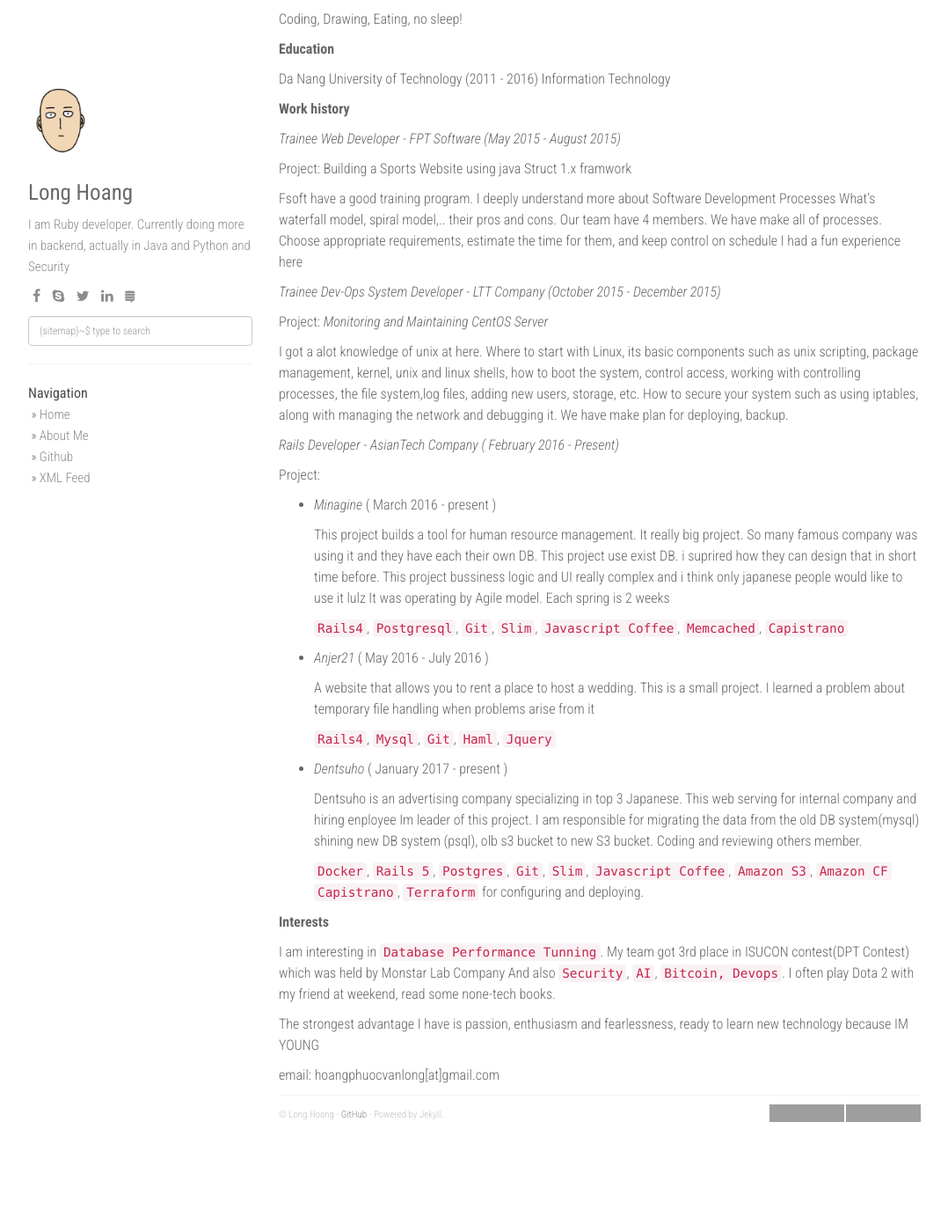
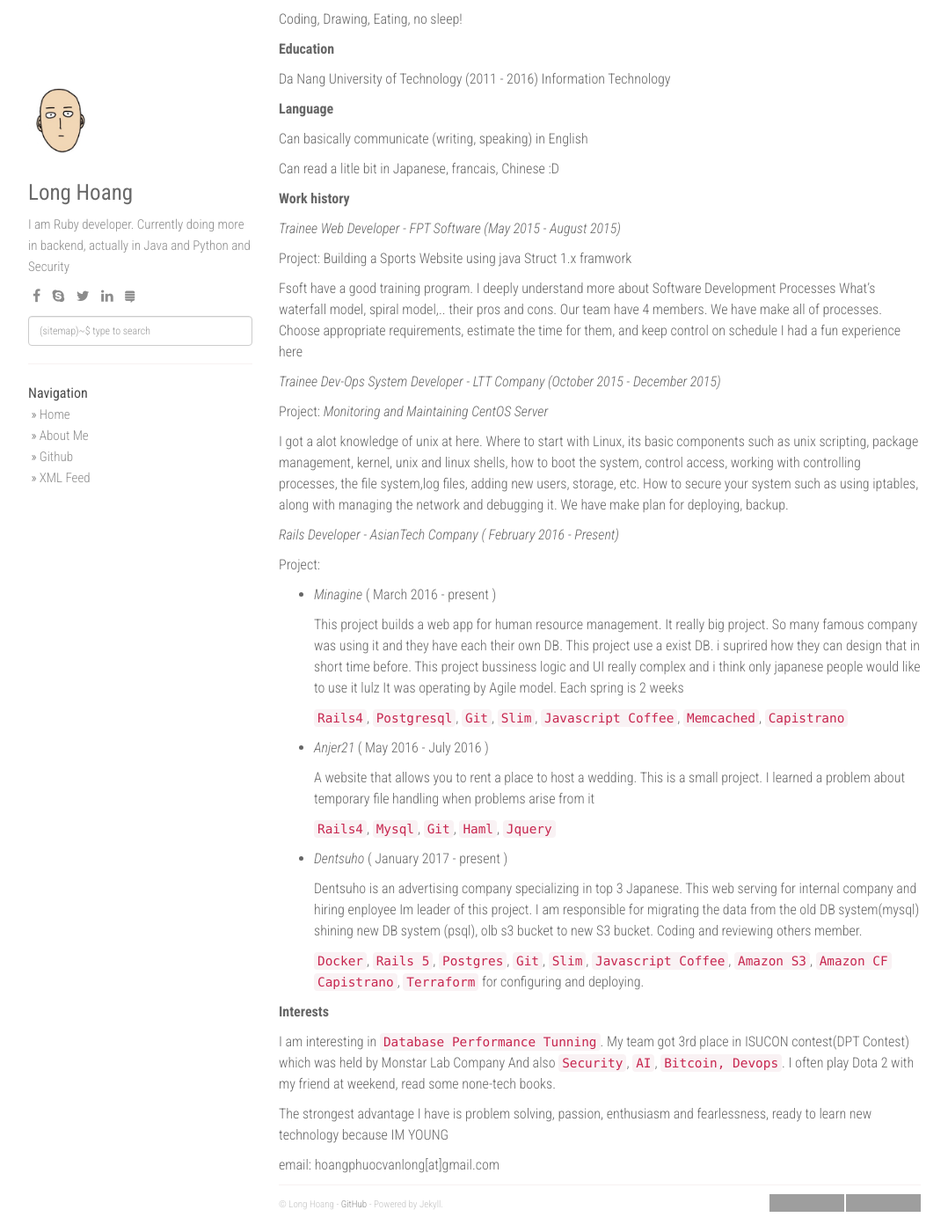
Before and after one commit to SFzxc/SFzxc.github.io, a Jekyll site: the page built from about.md, in a window 1280 px wide and 1400 px high, scrolled down 114 px. Shown: the whole window at 88% size, without its empty margins (53-1131 px from the left). Built offline with Jekyll 4.4.1, drawn with Linux system fonts in a browser that asks for light colours; nearby versions of some CDN libraries; before the commit the page ends 1412 px from its top, so only the background shows below that; grey boxes are pictures that could not be loaded.

Commit message:
fix about

```diff
--- a/about.md
+++ b/about.md
@@ -13,6 +13,12 @@ Coding, Drawing, Eating, no sleep!
 
 Da Nang University of Technology (2011 - 2016)
 Information Technology
+
+**Language**
+
+Can basically communicate (writing, speaking) in English
+
+Can read a litle bit in Japanese, francais, Chinese :D
 
 **Work history**
 
@@ -43,9 +49,9 @@ Information Technology
 
   - *Minagine* ( March 2016 - present )
 
-    This project builds a tool for human resource management. It really big project.
+    This project builds a web app for human resource management. It really big project.
     So many famous company was using it and they have each their own DB.
-    This project use exist DB. i suprired how they can design that in short time before.
+    This project use a exist DB. i suprired how they can design that in short time before.
     This project bussiness logic and UI really complex and i think only japanese people would like to use it lulz
     It was operating by Agile model. Each spring is 2 weeks
 
@@ -73,6 +79,6 @@ Information Technology
 I am interesting in `Database Performance Tunning`. My team got 3rd place in ISUCON contest(DPT Contest) which was held by Monstar Lab Company
 And also `Security`, `AI`, `Bitcoin, Devops`. I often play Dota 2 with my friend at weekend, read some none-tech books.
 
-The strongest advantage I have is passion, enthusiasm and fearlessness, ready to learn new technology because IM YOUNG
+The strongest advantage I have is problem solving, passion, enthusiasm and fearlessness, ready to learn new technology because IM YOUNG
 
 email: hoangphuocvanlong[at]gmail.com
```
